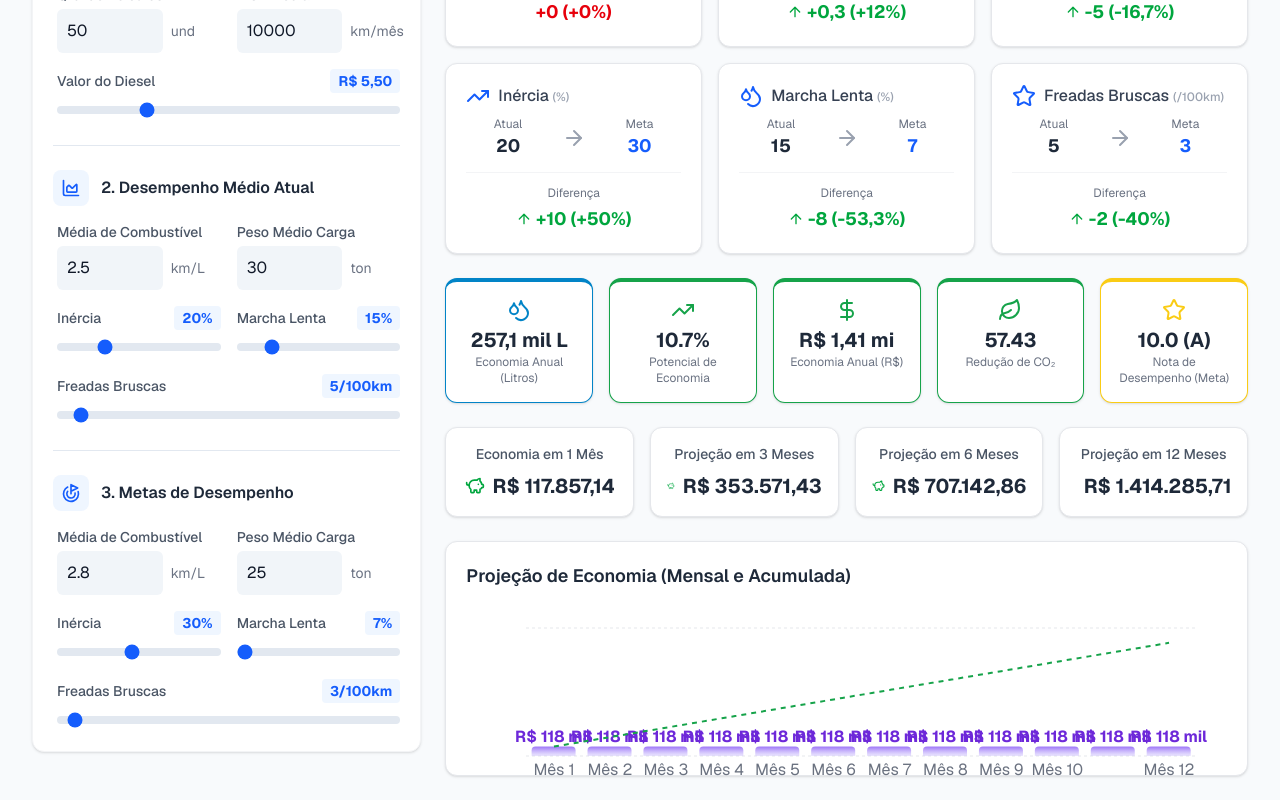
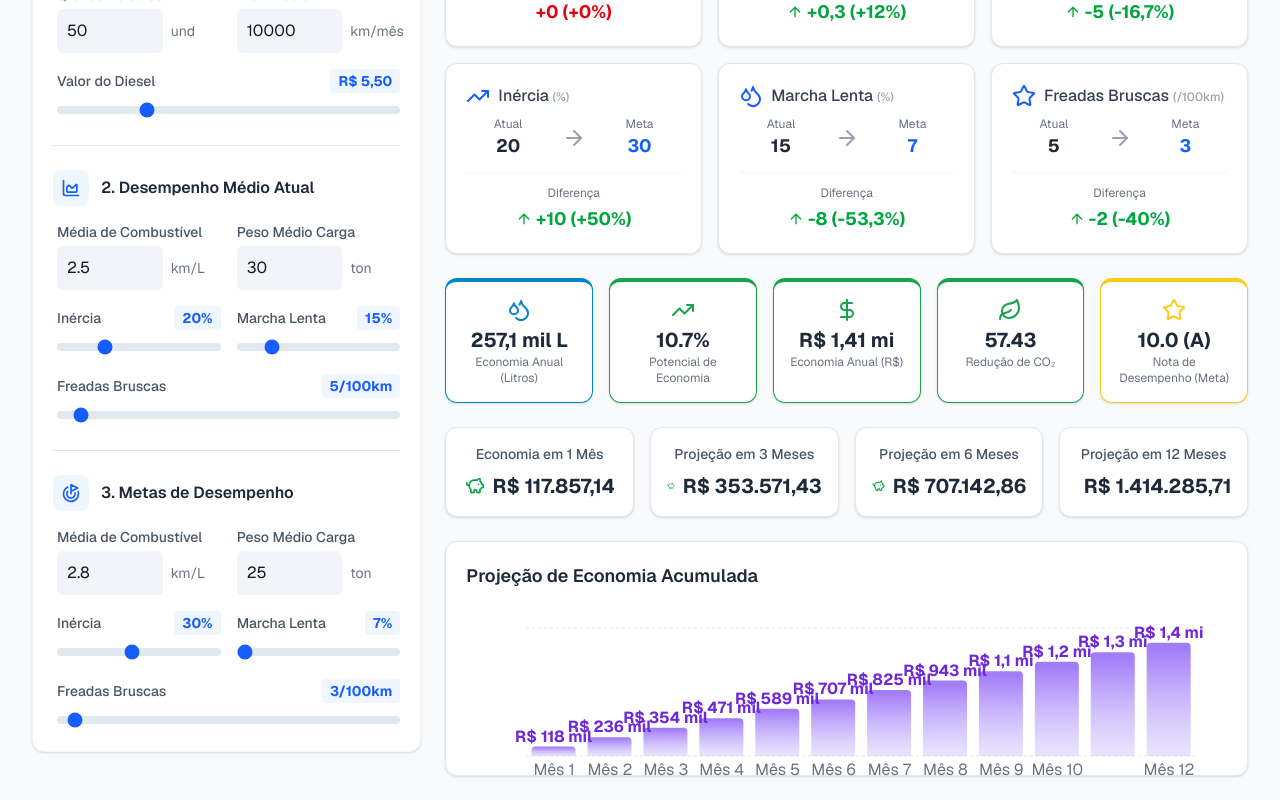
Before and after one commit to UlissesDBR/meu-simulador-online, a Next.js app: page / in a window 1280 px wide. Shown: the part 322-1122 px from the top of the page. Built offline with nearby package versions, Linux system fonts and the light colour scheme.

Commit message:
feat: Altera gráfico para exibir economia acumulada

```diff
--- a/src/app/page.tsx
+++ b/src/app/page.tsx
@@ -117,8 +117,8 @@ const FinancialCard: FC<{ period: string; savingValue: number; }> = ({ period, s
 
 const CustomCombinedTooltip: FC<CustomTooltipProps> = ({ active, payload, label }) => {
     if (active && payload && payload.length) {
-        const economiaMensal = payload[0].value;
-        const economiaAcumulada = payload[1].value;
+        const economiaAcumulada = payload[0].value;
+        const economiaMensal = economiaAcumulada / (parseInt(label?.split(' ')[1] || '1')); // Recalcula a mensal
         return (
             <div className="bg-white p-3 rounded-lg shadow-lg border border-gray-200">
                 <p className="font-bold text-gray-800">{label}</p>
@@ -263,14 +263,9 @@ export default function SimuladorPage() {
                     <KpiComparisonCard icon={<Star />} title="Freadas Bruscas" unit="/100km" actual={dadosAtuais.freadasBruscas} goal={metas.freadasBruscas} higherIsBetter={false} />
                 </div>
                 <div className="grid grid-cols-1 sm:grid-cols-2 lg:grid-cols-5 gap-4">
-                    {/* CORREÇÃO APLICADA AQUI */}
                     <ResultCard icon={<Droplets />} title="Economia Anual (Litros)" value={resultados.economiaAnualLitros > 0 ? new Intl.NumberFormat('pt-BR', { notation: 'compact', maximumFractionDigits: 1 }).format(resultados.economiaAnualLitros) + ' L' : '0 L'} color="#0284c7" />
-
                     <ResultCard icon={<TrendingUp />} title="Potencial de Economia" value={`${resultados.economiaPercentual > 0 ? resultados.economiaPercentual.toFixed(1) : '0.0'}%`} color="#16a34a" />
-
-                    {/* CORREÇÃO APLICADA AQUI */}
                     <ResultCard icon={<DollarSign />} title="Economia Anual (R$)" value={(resultados.economia12Meses).toLocaleString('pt-BR', {style: 'currency', currency: 'BRL', notation: 'compact', maximumFractionDigits: 2})} color="#16a34a" />
-
                     <ResultCard icon={<Leaf />} title="Redução de CO₂" value={resultados.reducaoCO2 > 0 ? resultados.reducaoCO2.toFixed(2) : '0.00'} color="#16a34a" />
                     <ResultCard icon={<Star />} title="Nota de Desempenho (Meta)" value={resultados.notaMeta} color="#facc15" />
                 </div>
@@ -282,7 +277,8 @@ export default function SimuladorPage() {
                 </div>
             </div>
             <div className="bg-white p-5 rounded-xl shadow-sm border border-gray-200" style={{ height: `${graphHeight}px` }}>
-              <h2 className="text-lg font-semibold text-gray-800 mb-2">Projeção de Economia (Mensal e Acumulada)</h2>
+              {/* CORREÇÃO DO TÍTULO DO GRÁFICO */}
+              <h2 className="text-lg font-semibold text-gray-800 mb-2">Projeção de Economia Acumulada</h2>
               <ResponsiveContainer width="100%" height="100%">
                  <BarChart data={resultados.projecao} margin={{ top: 30, right: 30, left: 0, bottom: 5 }}>
                      <defs>
@@ -295,9 +291,10 @@ export default function SimuladorPage() {
                      <XAxis dataKey="mes" stroke="#6b7280" tickLine={false} axisLine={false} />
                      <YAxis stroke="#6b7280" tickLine={false} axisLine={false} tick={false} />
                      <Tooltip content={<CustomCombinedTooltip />} />
-                     <Bar dataKey="Economia Mensal (R$)" fill="url(#colorBar)" name="Economia do Mês" radius={[4, 4, 0, 0]}>
+                     {/* CORREÇÃO DA BARRA E DO LABEL */}
+                     <Bar dataKey="Economia Acumulada (R$)" fill="url(#colorBar)" name="Economia Acumulada" radius={[4, 4, 0, 0]}>
                          <LabelList
-                             dataKey="Economia Mensal (R$)"
+                             dataKey="Economia Acumulada (R$)"
                              position="top"
                              formatter={(label: ReactNode) => {
                                  if (typeof label === 'number' && label > 0) {
@@ -308,7 +305,7 @@ export default function SimuladorPage() {
                              style={{ fill: '#6d28d9', fontWeight: 'bold' }}
                          />
                      </Bar>
-                     <Line type="monotone" dataKey="Economia Acumulada (R$)" stroke="#16a34a" strokeWidth={2} strokeDasharray="5 5" dot={false} name="Economia Acumulada" />
+                     {/* LINHA REMOVIDA */}
                  </BarChart>
               </ResponsiveContainer>
             </div>
```
